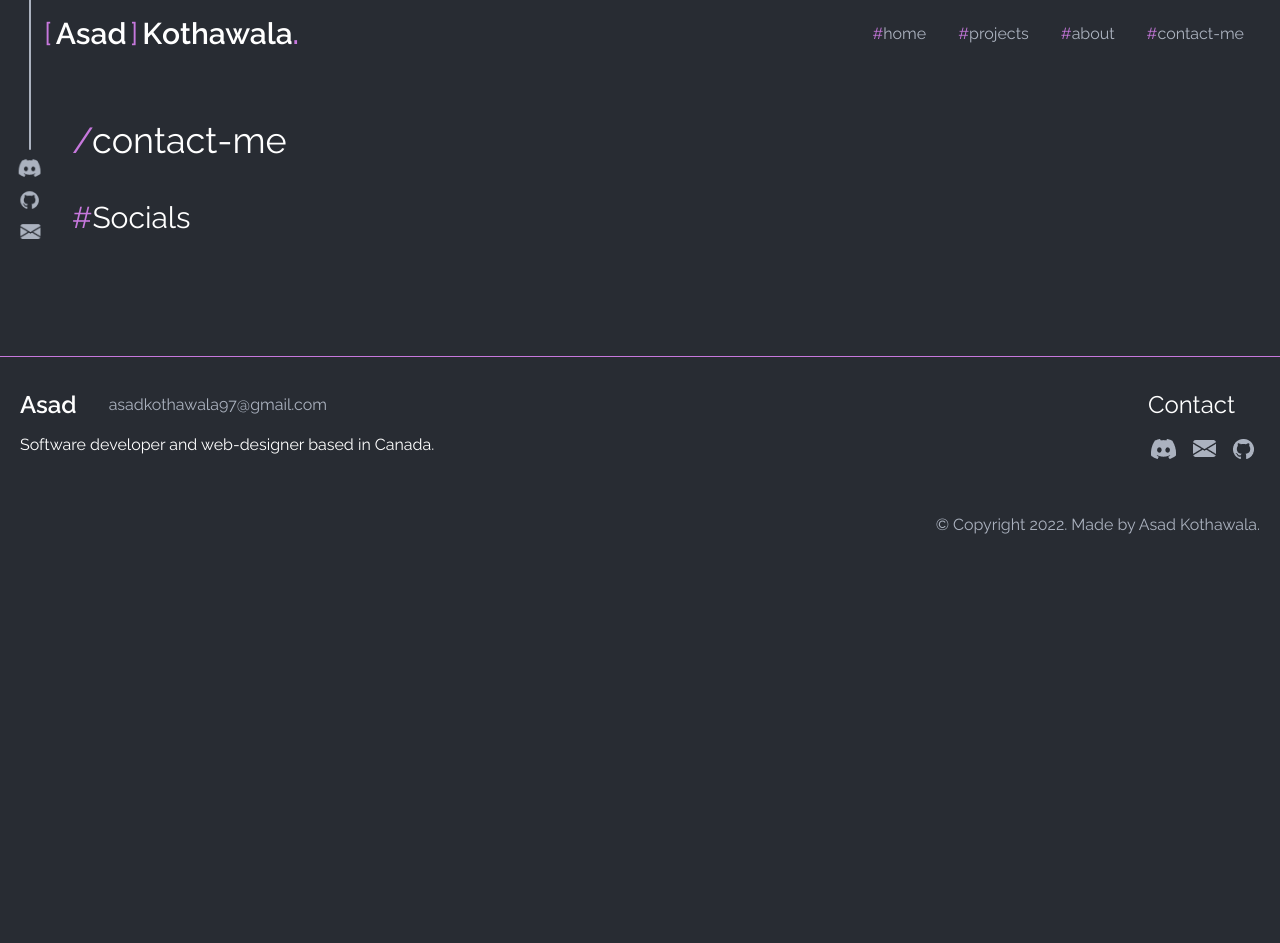
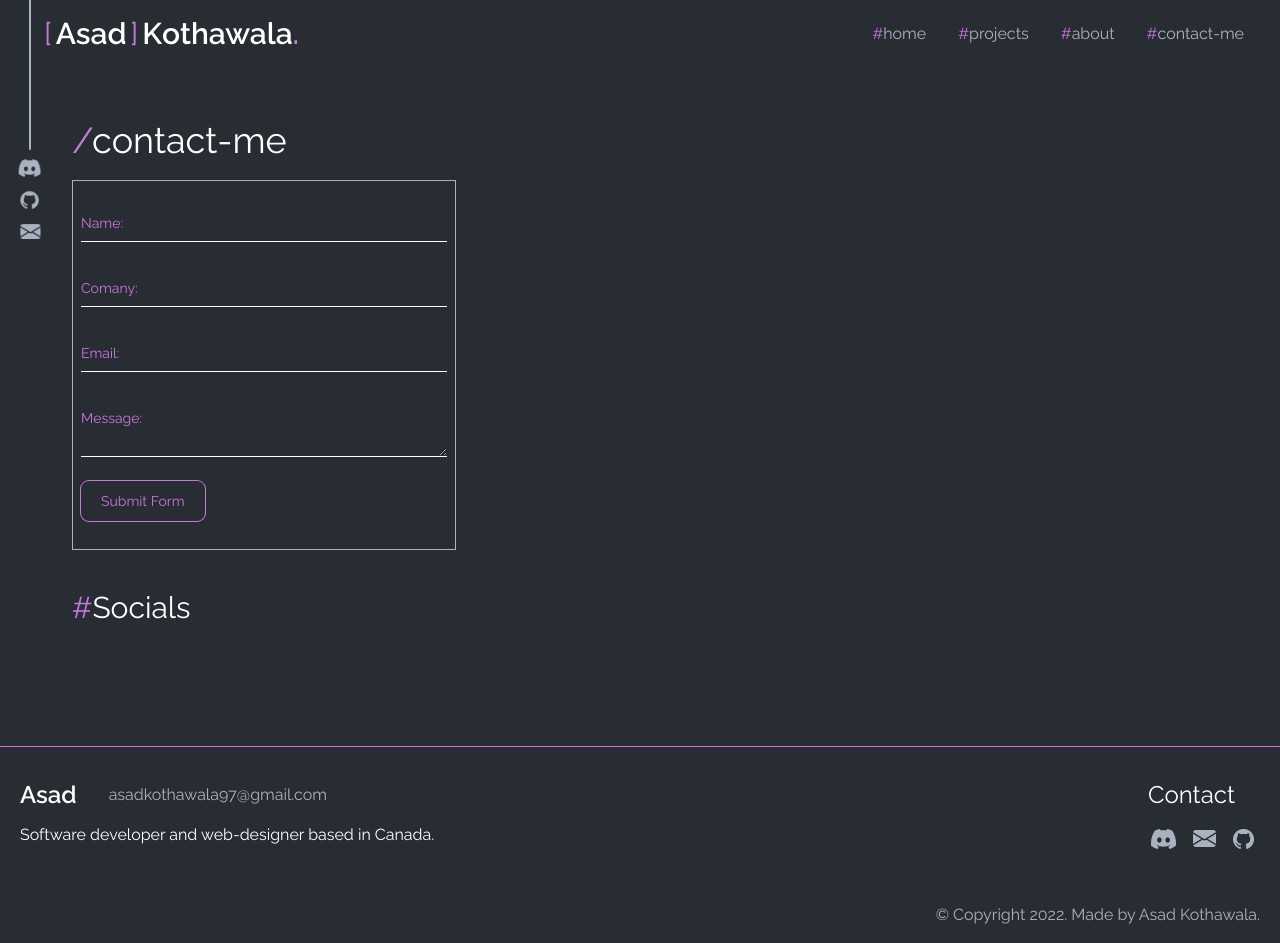
Before and after one commit to a3rium/asadk-portfolio, a Next.js app: page /Contact in a window 1280 px wide. Before the commit the page ends 800 px from the top, so only its background shows below. Built offline with nearby package versions, Linux system fonts and the light colour scheme.

Commit message:
Added contact functionality via web3forms

```diff
--- a/src/app/Contact/page.tsx
+++ b/src/app/Contact/page.tsx
@@ -1,6 +1,7 @@
 import React from "react";
 import Header from "../components/Header/Header";
 import Footer from "../components/Footer/Footer";
+import ContactForm from "../components/ContactForm/ContactForm";
 
 const Contact = () => {
   return (
@@ -10,6 +11,9 @@ const Contact = () => {
         <div className="flex flex-col mx-8">
           <div className="text-white font-medium text-4xl">
             <span className="text-secondary">/</span>contact-me
+          </div>
+          <div className="pt-5">
+            <ContactForm />
           </div>
           <div className="text-white font-medium text-3xl mt-10">
             <span className="text-secondary">#</span>Socials
--- /dev/null
+++ b/src/app/components/ContactForm/ContactForm.tsx
@@ -0,0 +1,112 @@
+"use client";
+import React, { FormEvent } from "react";
+
+const ContactForm = () => {
+  async function handleSubmit(event: FormEvent) {
+    event.preventDefault();
+    const formData = new FormData(event.target as HTMLFormElement);
+
+    const apiKey = process.env.NEXT_PUBLIC_WEB3FORM_KEY;
+
+    formData.append("access_key", apiKey as string);
+
+    const object = Object.fromEntries(formData);
+    const json = JSON.stringify(object);
+
+    const response = await fetch("https://api.web3forms.com/submit", {
+      method: "POST",
+      headers: {
+        "Content-Type": "application/json",
+        Accept: "application/json",
+      },
+      body: json,
+    });
+    const result = await response.json();
+    if (result.success) {
+      console.log(result);
+    }
+  }
+
+  return (
+    <>
+      <form
+        onSubmit={handleSubmit}
+        className="block max-w-sm border-[1px] p-2 border-primary"
+      >
+        <div className="mb-6 relative group mt-3">
+          <input
+            type="text"
+            id="name"
+            name="name"
+            placeholder=" "
+            required
+            className="block py-2.5 px-0 w-full text-sm text-white bg-transparent border-0 border-b-[1px] appearance-none focus:outline-none focus:ring-0 peer"
+          />
+          <label
+            htmlFor="name"
+            className="peer-focus:font-medium absolute text-sm text-secondary duration-300 transform -translate-y-6 scale-75 top-3 origin-[0] peer-focus:left-0 peer-placeholder-shown:scale-100 peer-placeholder-shown:translate-y-0 peer-focus:scale-75 peer-focus:-translate-y-6"
+          >
+            Name:
+          </label>
+        </div>
+        <div className="mb-6 relative group">
+          <input
+            type="text"
+            id="company"
+            name="company"
+            placeholder=" "
+            required
+            className="block py-2.5 px-0 w-full text-sm text-white bg-transparent border-0 border-b-[1px] appearance-none focus:outline-none focus:ring-0 peer"
+          />
+          <label
+            htmlFor="company"
+            className="peer-focus:font-medium absolute text-sm text-secondary duration-300 transform -translate-y-6 scale-75 top-3 origin-[0] peer-focus:left-0 peer-placeholder-shown:scale-100 peer-placeholder-shown:translate-y-0 peer-focus:scale-75 peer-focus:-translate-y-6"
+          >
+            Comany:
+          </label>
+        </div>
+        <div className="mb-6 relative group">
+          <input
+            type="email"
+            id="email"
+            name="email"
+            placeholder=" "
+            required
+            className="block py-2.5 px-0 w-full text-sm text-white bg-transparent border-0 border-b-[1px] appearance-none focus:outline-none focus:ring-0 peer"
+          />
+          <label
+            htmlFor="email"
+            className="peer-focus:font-medium absolute text-sm text-secondary duration-300 transform -translate-y-6 scale-75 top-3 origin-[0] peer-focus:left-0 peer-placeholder-shown:scale-100 peer-placeholder-shown:translate-y-0 peer-focus:scale-75 peer-focus:-translate-y-6"
+          >
+            Email:
+          </label>
+        </div>
+        <div className="mb-6 relative group">
+          <textarea
+            id="message"
+            name="message"
+            placeholder=" "
+            required
+            className="block py-2.5 px-0 w-full text-sm text-white bg-transparent border-0 border-b-[1px] appearance-none focus:outline-none focus:ring-0 peer"
+          ></textarea>
+          <label
+            htmlFor="message"
+            className="peer-focus:font-medium absolute text-sm text-secondary duration-300 transform -translate-y-6 scale-75 top-3 origin-[0] peer-focus:left-0 peer-placeholder-shown:scale-100 peer-placeholder-shown:translate-y-0 peer-focus:scale-75 peer-focus:-translate-y-6"
+          >
+            Message:
+          </label>
+        </div>
+        <div className="mb-5">
+          <button
+            type="submit"
+            className="text-secondary ring-1 ring-secondary hover:bg-primary font-medium rounded-lg text-sm w-full sm:w-auto px-5 py-2.5 text-center"
+          >
+            Submit Form
+          </button>
+        </div>
+      </form>
+    </>
+  );
+};
+
+export default ContactForm;
```
